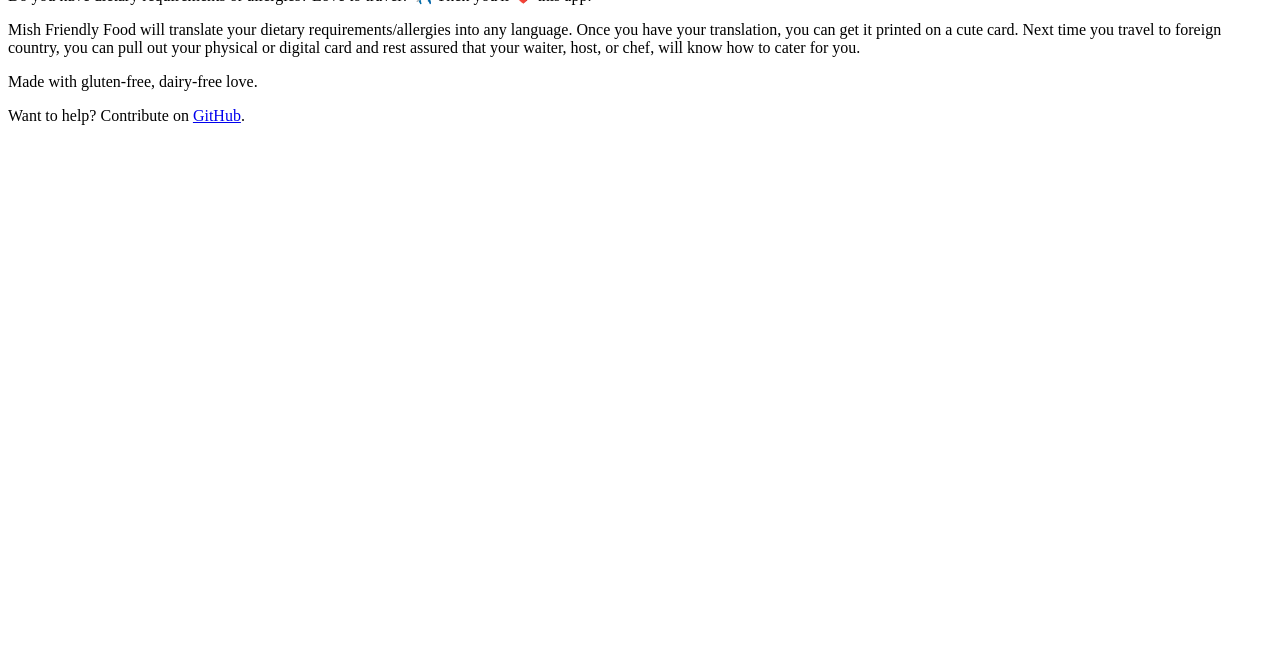
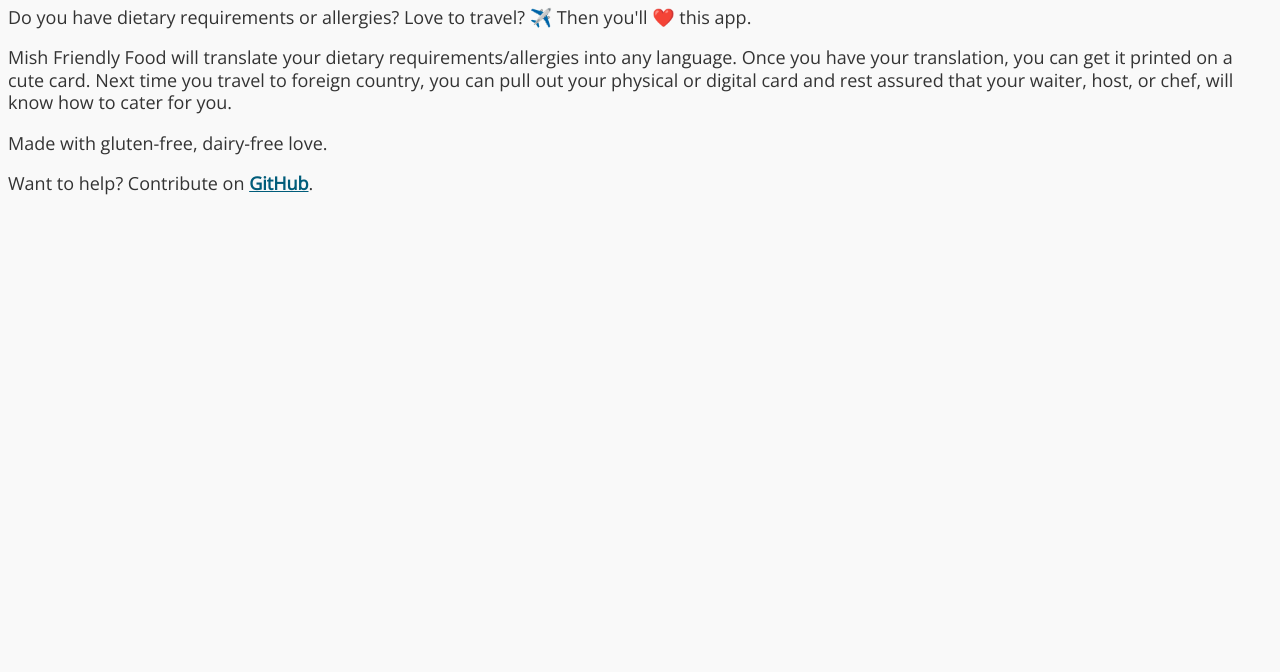
Before and after one commit to mishmanners/mish-friendly-food, an Astro site: page / in a window 1280 px wide. Shown: the part 128-800 px from the top of the page. Built offline with nearby package versions, Linux system fonts and the light colour scheme; Astro itself is replaced by a stand-in of ours.

Commit message:
started adding styles because it hurts me

```diff
--- a/package.json
+++ b/package.json
@@ -22,5 +22,9 @@
   "homepage": "https://github.com/mishmanners/mish-friendly-food#readme",
   "dependencies": {
     "astro": "^1.5.2"
+  },
+  "devDependencies": {
+    "postcss-import": "^15.0.0",
+    "postcss-nesting": "^10.2.0"
   }
 }
--- /dev/null
+++ b/postcss.config.cjs
@@ -0,0 +1,8 @@
+module.exports = {
+	plugins: [
+		require('postcss-import')({
+			path: ['src/styles'],
+		}),
+		require('postcss-nesting')
+	],
+};
--- a/src/layouts/Default.astro
+++ b/src/layouts/Default.astro
@@ -1,5 +1,7 @@
 ---
 import Layout from "../components/layout.astro";
+
+import "../styles/global.css";
 ---
 
 <Layout>
--- /dev/null
+++ b/src/styles/colours.css
@@ -0,0 +1,29 @@
+:root {
+	--colour_grey_light: #f9f9f9;
+	--colour_grey_dark: #333333;
+
+	--colour_light_red: #8B0000;
+	--colour_light_blue: #005c7a;
+	--colour_light_grey: var(--colour_grey_dark);
+
+	--colour_dark_red: #fd7070;
+	--colour_dark_blue: #45d1ff;
+	--colour_dark_grey: var(--colour_grey_light);
+
+	--colour_red: var(--colour_light_red);
+	--colour_blue: var(--colour_light_blue);
+	--colour_grey: var(--colour_light_grey);
+
+	--text: var(--colour_grey);
+	--links: var(--colour_blue);
+	--background: var(--colour_grey_light);
+}
+
+@media(prefers-color-scheme: dark) {
+	:root {
+		--colour_red: var(--colour_dark_red);
+		--colour_blue: var(--colour_dark_blue);
+		--colour_grey: var(--colour_dark_grey);
+		--background: var(--colour_grey_dark);
+	}
+}
--- /dev/null
+++ b/src/styles/global.css
@@ -0,0 +1,2 @@
+@import 'colours.css';
+@import 'typo.css';
--- /dev/null
+++ b/src/styles/typo.css
@@ -0,0 +1,18 @@
+@import url('https://fonts.googleapis.com/css2?family=Open+Sans&display=swap');
+
+body {
+	font-family: 'Open Sans', Arial, sans-serif;
+	color: var(--text);
+	font-size: 18px;
+	background: var(--background);
+	line-height: 1.25;
+}
+
+a {
+	color: var(--links);
+	font-weight: 600;
+
+	&:hover {
+		text-decoration: none;
+	}
+}
```
Also changed, not shown: 1 other file.
